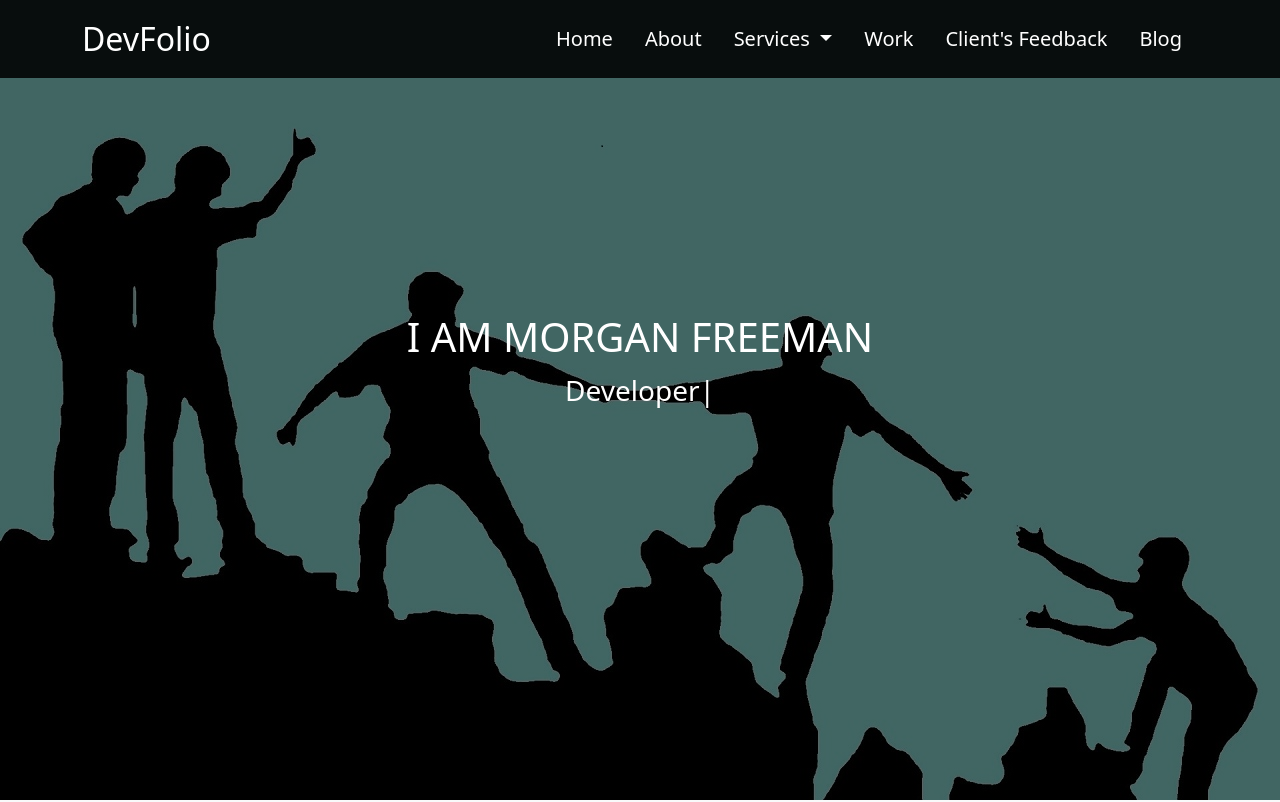
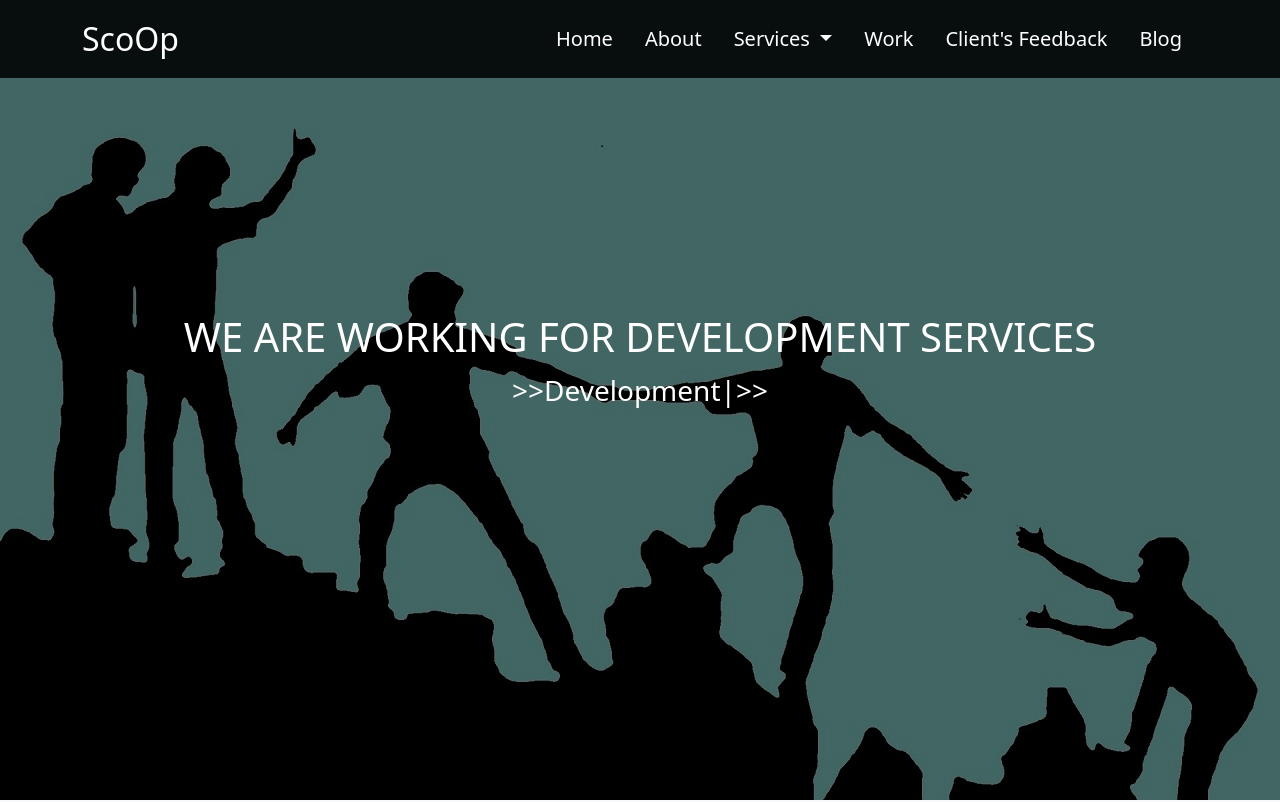
Before and after one commit to MohamedEzzatSolyman/Web-Page, a plain HTML site: page index.html in a window 1280 px wide. Shown: the top 802 px of the page. Drawn offline with Linux system fonts and the light colour scheme.

Commit message:
change with projects

```diff
--- a/index.html
+++ b/index.html
@@ -15,7 +15,7 @@
 <div class="hero" id="#hero">
   <nav class="navbar navbar-expand-lg navbar-ligh position-fixed col-12">
     <div class="container">
-      <a class="navbar-brand fs-2 text-white" href="#hero">DevFolio</a>
+      <a class="navbar-brand fs-2 text-white" href="#hero">ScoOp</a>
       <button class="navbar-toggler " type="button" data-bs-toggle="collapse" data-bs-target="#navbarSupportedContent"
         aria-controls="navbarSupportedContent" aria-expanded="false" aria-label="Toggle navigation">
         <span class="navbar-toggler-icon"></span>
@@ -38,9 +38,9 @@
             <ul class="dropdown-menu" aria-labelledby="navbarDropdown">
               <li><a class="dropdown-item" href="#services">Action</a></li>
               <li class="nav-item dropdown"><a class="dropdown-item nav-link dropdown-toggle text-black"
-                  href="#icons">Another action</a>
+                  href="#icons">More Info</a>
                 <ul class="dropdown-menu" aria-labelledby="navbarDropdown">
-                  <li><a>hello</a></li>
+                  <li><a>ScoOp</a></li>
                 </ul>
               </li>
               <!-- <li><hr class="dropdown-divider"></li> -->
@@ -62,8 +62,8 @@
     </div>
   </nav>
   <div class="main-text d-flex align-items-center justify-content-center flex-column">
-    <h1 class="fs-1x text-uppercase">I am Morgan Freeman</h1>
-    <p class="fs-3">Developer|</p>
+    <h1 class="fs-1x text-uppercase">We are Working for Development Services</h1>
+    <p class="fs-3">>>Development|>></p>
   </div>
 </div>
 <!-- end hero  -->
```
